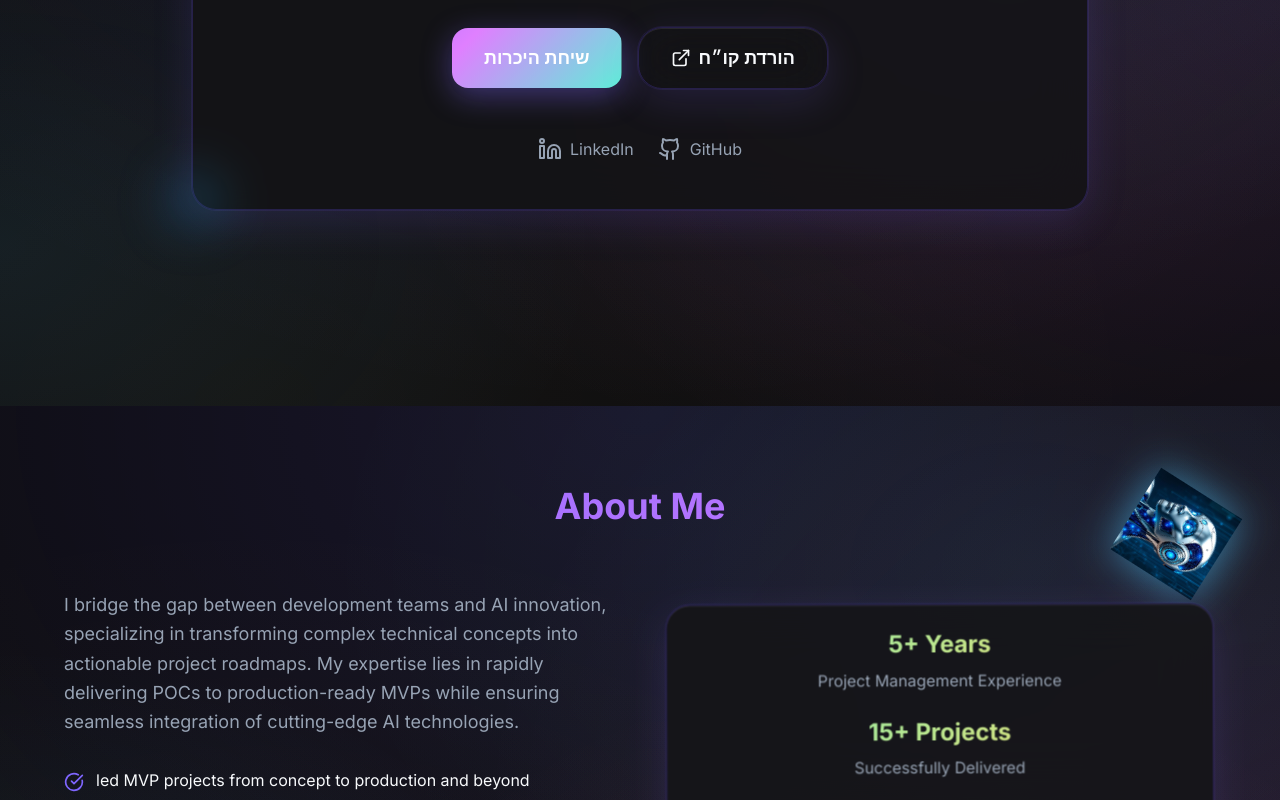
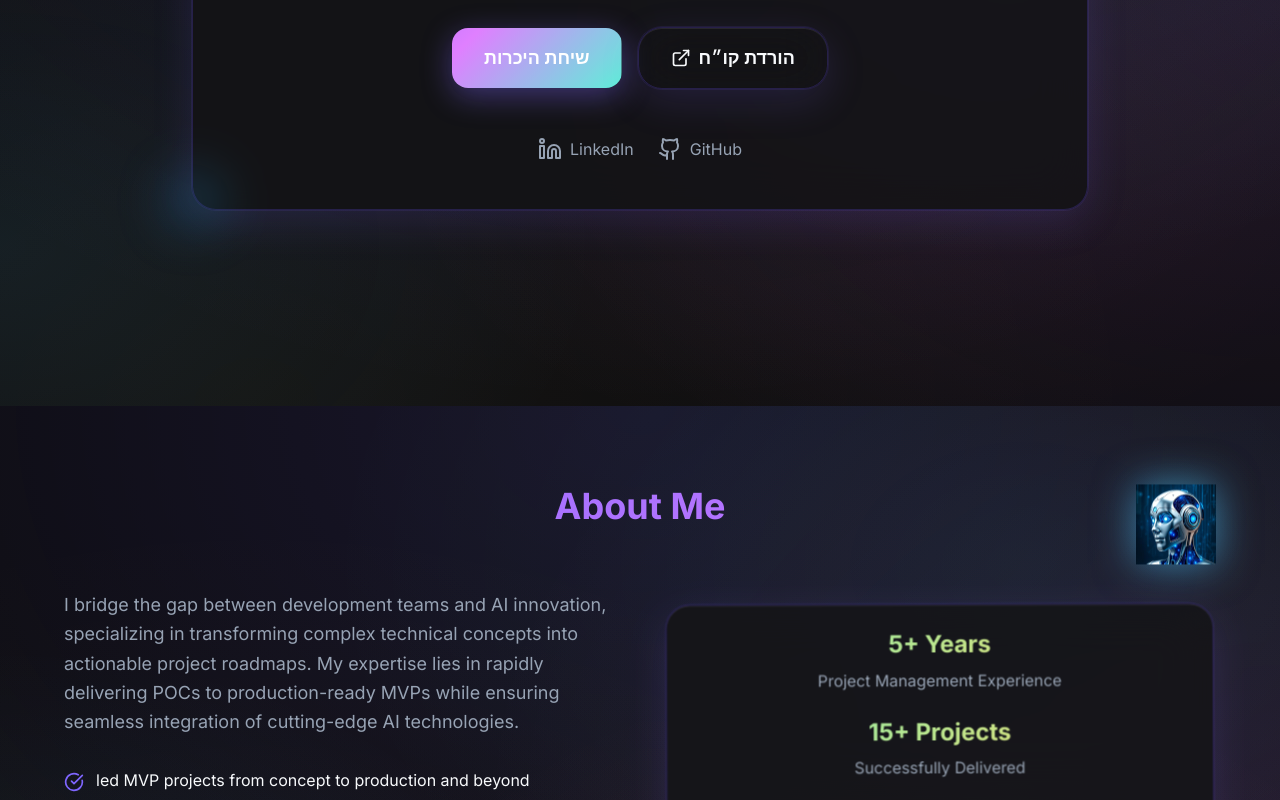
Before and after one commit to ortall0201/ortal-agile-ai-hub, a React (Vite) app: page / in a window 1280 px wide. Shown: the part 394-1194 px from the top of the page. Built offline with nearby package versions, Linux system fonts and the light colour scheme.

Commit message:
Fix robot animation and position
Adjusted the AI robot's animation to only vibrate and removed the rotation. Also moved the robot closer to the "About Me" text in the About section.

```diff
--- a/src/components/sections/About.tsx
+++ b/src/components/sections/About.tsx
@@ -18,7 +18,7 @@ export const About = () => {
         <div className="relative mb-16">
           <SectionTitle>About Me</SectionTitle>
           {/* AI Robot near title */}
-          <div className="absolute top-0 -right-2 w-24 h-24 ai-robot">
+          <div className="absolute top-1 right-0 w-20 h-20 ai-robot">
             <img
               src={aiRobotImage}
               alt="Advanced AI Robot"
--- a/src/index.css
+++ b/src/index.css
@@ -270,11 +270,11 @@ All colors MUST be HSL.
 
   /* AI Robot Animation */
   .ai-robot {
-    animation: bounce-subtle 3s ease-in-out infinite, rotate-slow 20s linear infinite;
+    animation: bounce-subtle 3s ease-in-out infinite;
     filter: drop-shadow(0 0 20px hsla(var(--aurora-tertiary) / 0.6));
   }
   .ai-robot:hover {
-    animation: bounce-subtle 1s ease-in-out infinite, rotate-slow 5s linear infinite;
+    animation: bounce-subtle 1s ease-in-out infinite;
     filter: drop-shadow(0 0 30px hsla(var(--aurora-tertiary) / 0.8));
   }
 
```
